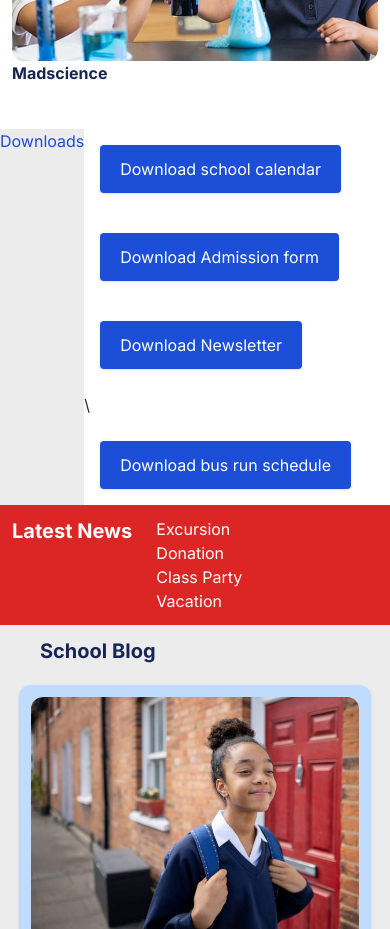
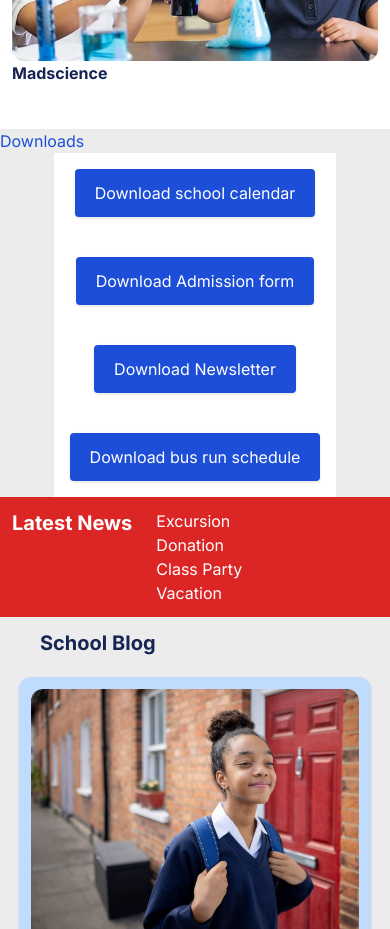
Before and after one commit to JamieOhakwe/richfieldschoolapp, a Next.js app: page / in a window 390 px wide. Shown: the part 5760-6689 px from the top of the page. Built offline with nearby package versions, Linux system fonts and the light colour scheme.

Commit message:
downloads fixed

```diff
--- a/components/Downloads/Downloads.tsx
+++ b/components/Downloads/Downloads.tsx
@@ -7,10 +7,10 @@ const Downloads = () => {
     <>
         <div className='  w-full min-h-[12rem]  '>
 
-            <div className='   w-full min-h-[12rem] flex'
+            <div className='   w-full min-h-[12rem] flex flex-col md:flex-row '
     >
                 <span className='text-blue-700'>Downloads</span>
-                <div className=' w-[50rem] bg-white m-auto flex flex-col md:flex-row gap-2'>
+                <div className='  bg-white m-auto flex items-center justify-center flex-col md:flex-row gap-2'>
                     <div className='flex p-4 gap-2 relative '>
 
                         <div className='bg-blue-700  py-3 px-5 rounded shadow text-white hover: cursor-pointer hover:bg-blue-900 hover:text-white hover:shadow-2xl hover:border-blue-950'>
@@ -33,7 +33,7 @@ const Downloads = () => {
 
                         <a href="#">Download Newsletter</a>
                         </div>
-                    </div>\
+                    </div>
                     <div className='flex p-4 gap-2'>
 
                         <div className='bg-blue-700 py-3 px-5 rounded shadow text-white'>
```
